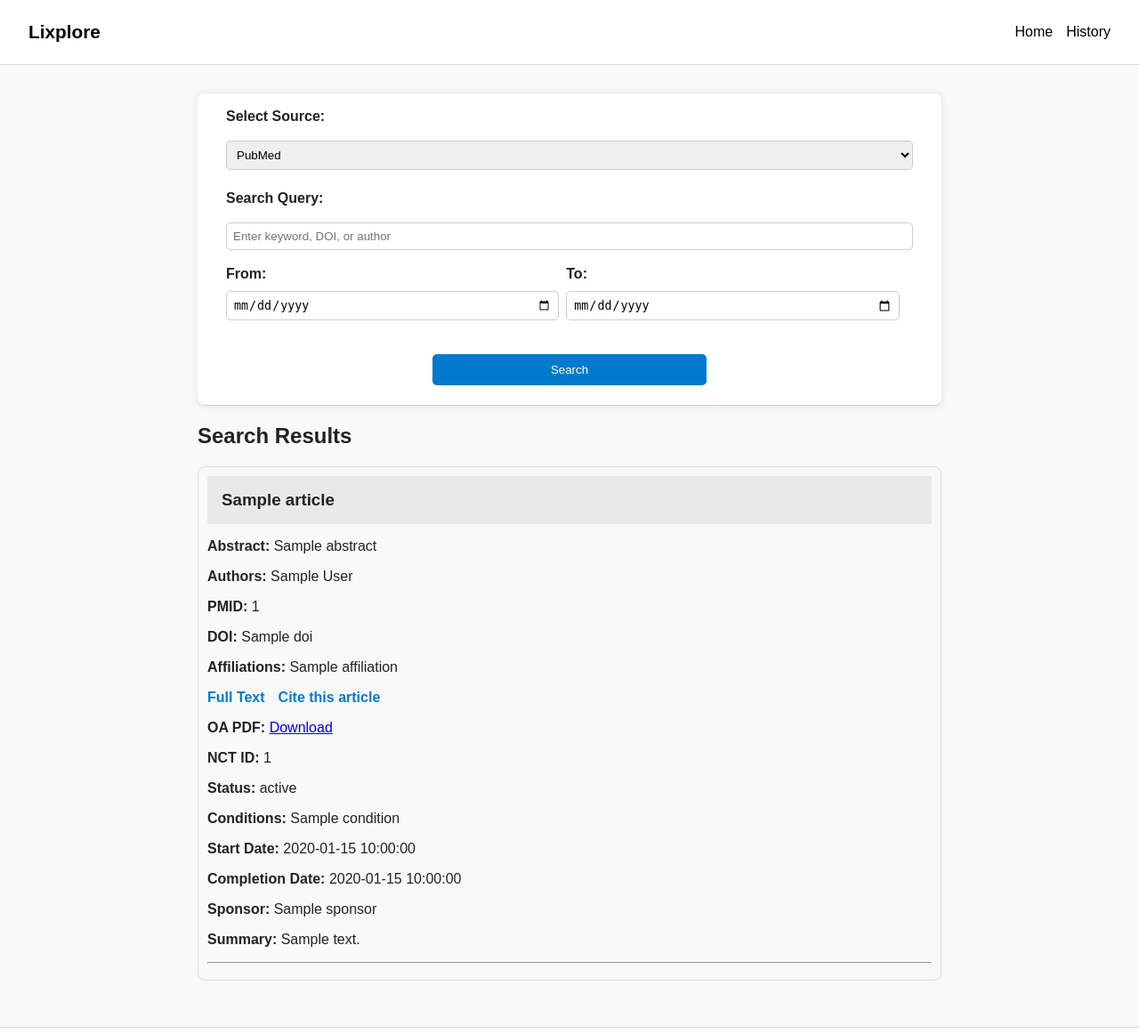
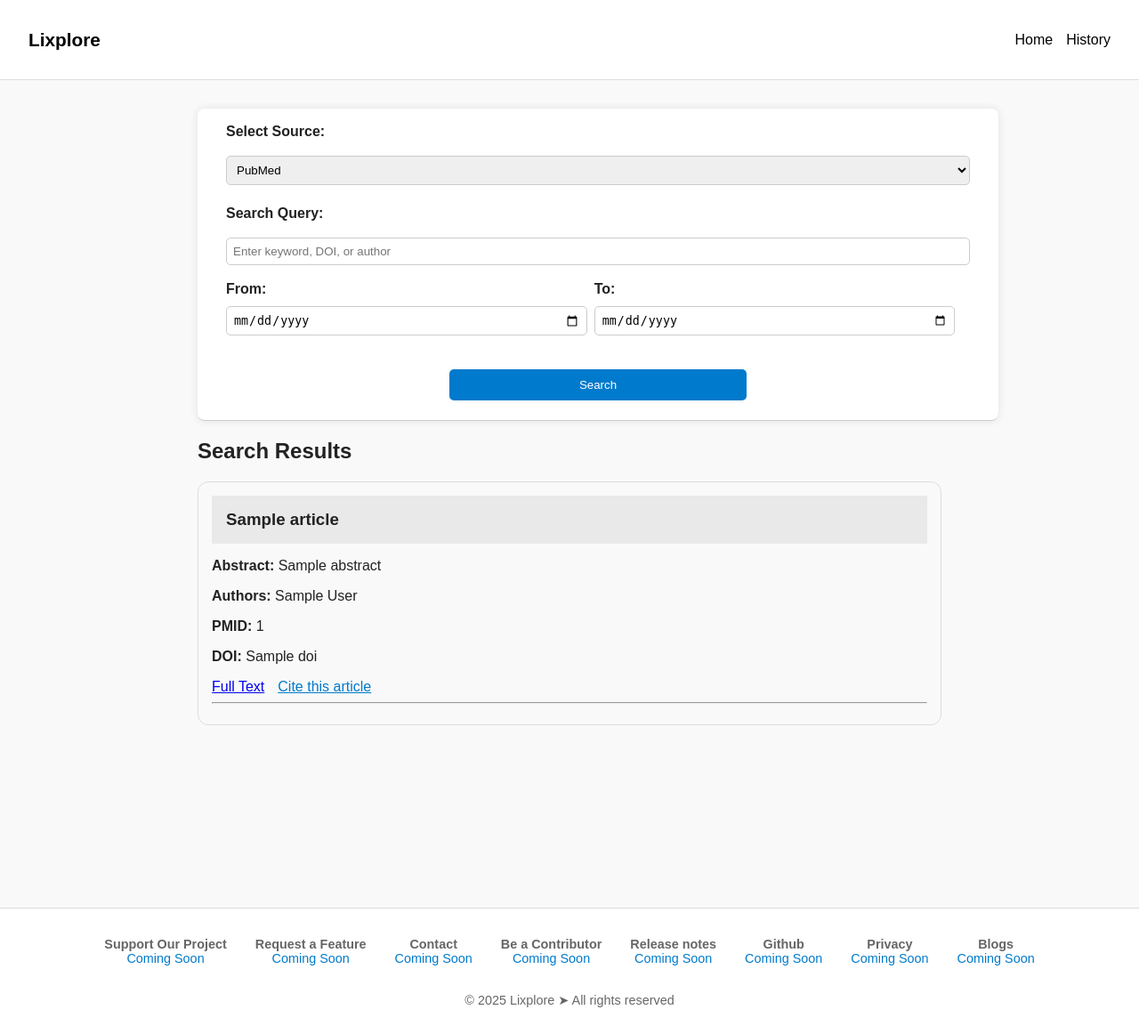
Before and after one commit to pryndor/Lixplore, a Flask app: template templates/index.html in a window 1280 px wide. Shown: the whole page at 89% size. Run offline with Flask 3, Linux system fonts and the light colour scheme; the template is opened without the code that fills it: most values are stand-ins (such as "Sample title", 1, 10 or a date in 2020).

Commit message:
Your update

```diff
--- a/templates/index.html
+++ b/templates/index.html
@@ -1,7 +1,7 @@
 {% extends "base.html" %}
 {% block content %}
 
-<!-- 🔍 Sticky Search Section -->
+<!-- 🔍 Search Section -->
 <section class="search-box sticky-filters">
     <form action="{{ url_for('home') }}" method="post" class="search-form">
 
@@ -15,10 +15,10 @@
             <option value="europepmc_publications" {% if source=='europepmc_publications' %}selected{% endif %}>Europe PMC - Publications</option>
             <option value="europepmc_grants" {% if source=='europepmc_grants' %}selected{% endif %}>Europe PMC - Grants</option>
             <option value="clinicaltrials" {% if source=='clinicaltrials' %}selected{% endif %}>ClinicalTrials.gov</option>
-            <option value="doaj" {% if source=='doaj' %}selected{% endif %}>DOAJ (Directory of Open Access Journals)</option>
+            <option value="doaj" {% if source=='doaj' %}selected{% endif %}>DOAJ</option>
         </select>
 
-        <!-- Status Filter (only for ClinicalTrials.gov) -->
+        <!-- Status Filter -->
         <div id="statusFilter" style="display: {% if source=='clinicaltrials' %}block{% else %}none{% endif %}; width:100%;">
             <label for="status">Status (optional):</label>
             <input type="text" id="status" name="status" placeholder="e.g., RECRUITING, COMPLETED" value="{{ status or '' }}">
@@ -40,16 +40,14 @@
             </div>
         </div>
 
-        <!-- Search Button (Centered) -->
+        <!-- Search Button -->
         <div style="width:100%; text-align:center; margin-top:10px;">
-            <button type="submit" style="width:40%; padding:10px; background:#007acc; color:white; border:none; border-radius:5px; cursor:pointer;">
-                Search
-            </button>
+            <button type="submit" style="width:40%; padding:10px;">Search</button>
         </div>
     </form>
 </section>
 
-<!-- 📄 Search Results -->
+<!-- 📄 Results -->
 {% if results %}
 <section class="results-box">
     <h2>Search Results</h2>
@@ -63,8 +61,6 @@
 
         {% if article.authors %}
             <p><strong>Authors:</strong> {{ article.authors|join(', ') }}</p>
-        {% else %}
-            <p><strong>Authors:</strong> Not available</p>
         {% endif %}
 
         {% if article.pmid %}
@@ -75,173 +71,138 @@
             <p><strong>DOI:</strong> {{ article.doi }}</p>
         {% endif %}
 
-        {% if article.affiliations %}
-            <p><strong>Affiliations:</strong> {{ article.affiliations|join(', ') }}</p>
-        {% endif %}
-
-        <!-- Citation + Full Text Section -->
+        <!-- Citation + Full Text -->
         <div class="link-section">
-            <div class="fulltext-left">
             {% if article.url %}
                 <a href="{{ article.url }}" target="_blank" class="fulltext-link">Full Text</a>
             {% else %}
-                    <span class="fulltext-link disabled">Full Text Not Available</span>
+                <span class="fulltext-link disabled">Full Text N/A</span>
             {% endif %}
-            </div>
 
-            <div class="citation-right">
             {% if article.citation %}
-                    <a href="#" class="citation-link" onclick="showCitation(`{{ article.citation }}`)">Cite this article</a>
+                <a href="#" class="citation-link"
+                   onclick="openCitationModal({{ article.citation|escape }}, {{ article.title|escape }}, {{ article.authors|join('; ')|escape }}, {{ article.year or '' }}, {{ article.doi or '' }})">
+                   Cite this article
+                </a>
             {% else %}
                 <span class="citation-link disabled">Citation N/A</span>
             {% endif %}
         </div>
-        </div>
-
-        {% if article.oa_pdf_path %}
-            <p><strong>OA PDF:</strong> <a href="{{ article.oa_pdf_path }}" target="_blank">Download</a></p>
-        {% endif %}
-
-        {% if article.nct_id %}
-            <p><strong>NCT ID:</strong> {{ article.nct_id }}</p>
-            <p><strong>Status:</strong> {{ article.status }}</p>
-            <p><strong>Conditions:</strong> {{ article.conditions|join(', ') if article.conditions else 'Not available' }}</p>
-            <p><strong>Start Date:</strong> {{ article.start_date }}</p>
-            <p><strong>Completion Date:</strong> {{ article.completion_date }}</p>
-            <p><strong>Sponsor:</strong> {{ article.sponsor }}</p>
-            <p><strong>Summary:</strong> {{ article.summary }}</p>
-        {% endif %}
         <hr>
     </div>
     {% endfor %}
 </section>
 {% endif %}
 
-<!-- 📱 Mobile-Friendly CSS -->
+<!-- 📱 Styles -->
 <style>
-/* Sticky search area */
-.sticky-filters {
-    position: sticky;
-    top: 0;
-    background: #fff;
-    z-index: 10;
-    padding: 12px 2rem;
-    border-bottom: 1px solid #ccc;
-    width: 100%;
-    box-sizing: border-box;
-}
+.sticky-filters { position: sticky; top: 0; background: #fff; z-index: 10; padding: 12px 2rem; border-bottom: 1px solid #ccc; width: 100%; }
+.search-form { display: flex; flex-wrap: wrap; gap: 8px; }
+.search-form label { width: 100%; font-weight: bold; margin-top: 5px; }
+.search-form select, .search-form input { width: 100%; padding: 7px; border-radius: 5px; border: 1px solid #ccc; }
+.date-range { display: flex; gap: 8px; width: 98%; }
+.date-range div { flex: 1; }
+button { background: #007acc; color: white; border-radius: 5px; border: none; cursor: pointer; }
+button:hover { background: #005ea3; }
+.result-card { margin-bottom: 20px; padding: 15px; background: #f9f9f9; border-radius: 12px; }
+.link-section { display: flex; gap: 15px; align-items: center; }
+.citation-link { text-decoration: underline; color: #007acc; cursor: pointer; }
+.citation-link:hover { color: #005ea3; }
 
-/* Body slight offset for mobile */
-body {
-    margin: 0;
-    padding: 0;
-}
-@media (max-width: 768px) {
-    body {
-        padding-left: 5px;
-        padding-right: 5px;
-    }
-}
-
-/* Search form layout */
-.search-form {
-    display: flex;
-    flex-wrap: wrap;
-    gap: 8px;
-}
-
-/* Inputs & selects */
-.search-form label {
-    width: 100%;
-    font-weight: bold;
-    margin-top: 5px;
-}
-.search-form select,
-.search-form input[type="text"],
-.search-form input[type="date"] {
-    width: 100%;
-    padding: 7px;
-    border-radius: 5px;
-    border: 1px solid #ccc;
-}
-
-/* Date range styling */
-.date-range {
-    display: flex;
-    gap: 8px;
-    width: 98%;
-}
-.date-range div {
-    flex: 1;
-}
-
-/* Button styling */
-button {
-    background: #007acc;
-    color: white;
-    border-radius: 5px;
-    border: none;
-    cursor: pointer;
-}
-button:hover {
-    background: #005ea3;
-}
-
-/* Results */
-.results-box {
-    margin-top: 20px;
-}
-.result-card {
-    margin-bottom: 20px;
-    padding: 10px;
-    background: #f9f9f9;
-    border-radius: 8px;
-}
-.result-card h3 {
-    margin-bottom: 5px;
-}
-
-/* Link section for Citation + Full Text */
-.link-section {
-    display: flex;
-    gap: 15px;
-    align-items: center;
-    margin: 5px 0;
-}
-.citation-link, .fulltext-link {
-    text-decoration: none;
-    font-weight: bold;
-    color: #007acc;
-}
-.citation-link:hover, .fulltext-link:hover {
-    text-decoration: underline;
-}
-.citation-link.disabled, .fulltext-link.disabled {
-    color: #999;
-    pointer-events: none;
-}
-
-/* 📱 Mobile adjustments */
-@media (max-width: 768px) {
-    .search-form {
-        flex-direction: column;
-    }
-    .date-range {
-        flex-direction: column;
-    }
-}
+/* Popup */
+.citation-overlay { display: none; position: fixed; top: 0; left: 0; width: 100%; height: 100%; background: rgba(0,0,0,0.5); z-index: 999; }
+.citation-modal { display: none; position: fixed; top: 50%; left: 50%; transform: translate(-50%, -50%); background: white; border-radius: 10px; padding: 20px; width: 350px; z-index: 1000; box-shadow: 0 4px 15px rgba(0,0,0,0.3); }
+.citation-modal h3 { margin-top: 0; text-align: center; }
+.citation-modal button { margin-top: 8px; padding: 8px; width: 100%; border: none; border-radius: 5px; background: #007acc; color: white; cursor: pointer; }
+.citation-modal button:hover { background: #005ea3; }
 </style>
 
-<!-- Script to show status filter only for ClinicalTrials.gov -->
+<!-- 📜 Popup -->
+<div id="citationOverlay" class="citation-overlay" onclick="closeCitationModal()"></div>
+<div id="citationModal" class="citation-modal">
+    <h3>Citation Options</h3>
+    <button id="copyCitationBtn">Copy Citation</button>
+    <button onclick="triggerDownload('bibtex')">BibTeX</button>
+    <button onclick="triggerDownload('ris')">RIS</button>
+    <button onclick="triggerDownload('txt')">Plain Text</button>
+    <button onclick="triggerDownload('xml_abs')">XML (Abstract)</button>
+    <button onclick="triggerDownload('xml_full'>XML (Full Text)</button>
+    <button style="background:#ccc; color:#000;" onclick="closeCitationModal()">Close</button>
+</div>
+
+<!-- 📜 Script -->
 <script>
-document.getElementById('source').addEventListener('change', function () {
-    document.getElementById('statusFilter').style.display =
-        this.value === 'clinicaltrials' ? 'block' : 'none';
-});
+let currentCitation="", currentTitle="", currentAuthors="", currentYear="", currentDOI="";
 
-// Function to display citation
-function showCitation(citationText) {
-    alert("Citation:\n\n" + citationText);
+function openCitationModal(citation, title, authors, year, doi) {
+    currentCitation = citation;
+    currentTitle = title;
+    currentAuthors = authors;
+    currentYear = year;
+    currentDOI = doi;
+    document.getElementById("citationOverlay").style.display = "block";
+    document.getElementById("citationModal").style.display = "block";
+}
+function closeCitationModal() {
+    document.getElementById("citationOverlay").style.display = "none";
+    document.getElementById("citationModal").style.display = "none";
+}
+document.getElementById("copyCitationBtn").onclick = function() {
+    navigator.clipboard.writeText(currentCitation)
+        .then(()=>alert("Citation copied!"))
+        .catch(()=>alert("Failed to copy citation"));
+};
+
+function triggerDownload(format) {
+    let content="", filename="";
+    if (format==="bibtex") {
+        content=@article{${currentAuthors.split(' ')[0]}_${currentYear},
+  title={${currentTitle}},
+  author={${currentAuthors}},
+  year={${currentYear}},
+  doi={${currentDOI}}
+};
+        filename="citation.bib";
+    }
+    else if (format==="ris") {
+        content=TY  - JOUR
+TI  - ${currentTitle}
+AU  - ${currentAuthors}
+PY  - ${currentYear}
+DO  - ${currentDOI}
+ER  -;
+        filename="citation.ris";
+    }
+    else if (format==="txt") {
+        content=${currentAuthors} (${currentYear}). ${currentTitle}. DOI: ${currentDOI};
+        filename="citation.txt";
+    }
+    else if (format==="xml_abs") {
+        content=<abstract>
+<title>${currentTitle}</title>
+<authors>${currentAuthors}</authors>
+<year>${currentYear}</year>
+<doi>${currentDOI}</doi>
+<abstractText>${currentCitation}</abstractText>
+</abstract>;
+        filename="citation_abstract.xml";
+    }
+    else if (format==="xml_full") {
+        content=<fulltext>
+<title>${currentTitle}</title>
+<authors>${currentAuthors}</authors>
+<year>${currentYear}</year>
+<doi>${currentDOI}</doi>
+<fullText>${currentCitation}</fullText>
+</fulltext>;
+        filename="citation_full.xml";
+    }
+    const blob=new Blob([content],{type:"text/plain"});
+    const link=document.createElement("a");
+    link.href=URL.createObjectURL(blob);
+    link.download=filename;
+    link.click();
+    URL.revokeObjectURL(link.href);
 }
 </script>
 
```
Lines whose indentation alone changed are shown as unchanged.
